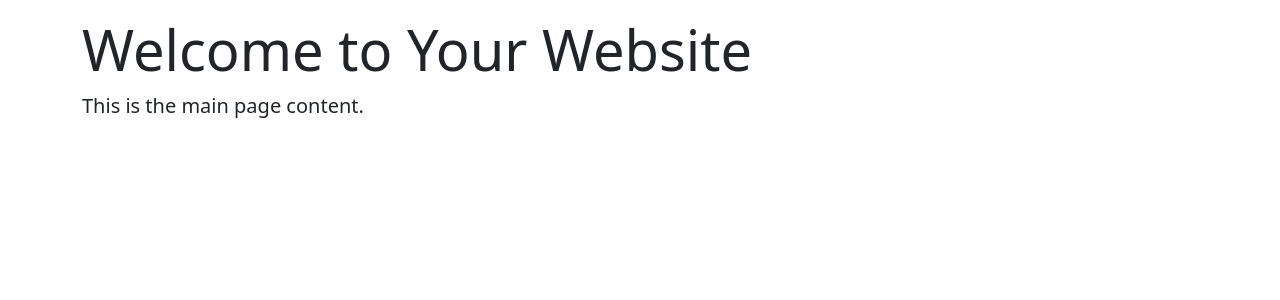
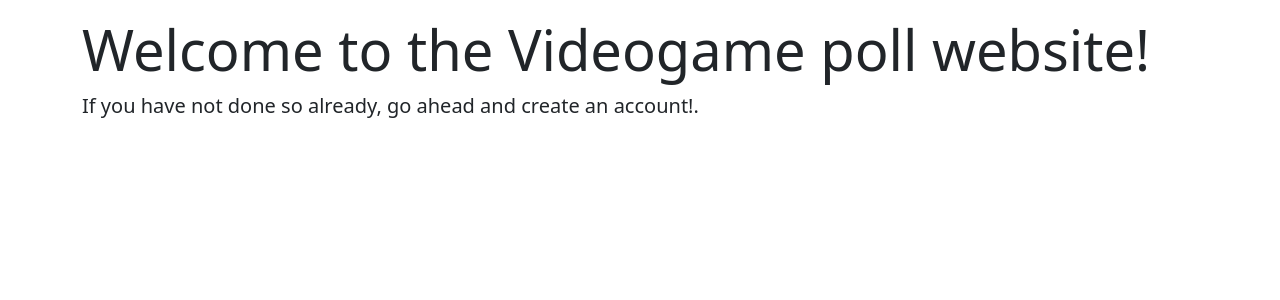
Before and after one commit to alschultz2/miniproject3AS, a Flask app: page / in a window 1280 px wide. Shown: the part 56-356 px from the top of the page. Run offline with Flask 3, Linux system fonts and the light colour scheme.

Commit message:
Updated some of the text and some of the comments.

```diff
--- a/app.py
+++ b/app.py
@@ -21,22 +21,22 @@
 
 from flask import Flask, render_template, request, redirect, url_for, session, flash
 from db import init_db, register_user, get_user_by_username, check_password
+#Above are all the imports for the project
 
 app = Flask(__name__)
-app.secret_key = 'your_secret_key'  # Replace with a secure secret key
+app.secret_key = '318725'
+#Above is the flask initializations and the secret key ....shhhhhhhhhh.
 
-# Initialize the database
 init_db(app)
+#Above initializes the database
 
-# Additional routes and configurations go here...
-# For example, a simple home route:
 
-# Home route
 @app.route('/')
 def home():
     return render_template('home.html')
+#Above is the home route
 
-# Registration route
+
 @app.route('/register', methods=['GET', 'POST'])
 def register():
     message = None
@@ -54,8 +54,9 @@ def register():
             message = 'Registration successful'
 
     return render_template('register.html', message=message)
+#Above is the register route
 
-# Login route
+
 @app.route('/login', methods=['GET', 'POST'])
 def login():
     message = None
@@ -75,15 +76,17 @@ def login():
             message = 'Incorrect username or password'
 
     return render_template('login.html', message=message)
+#Above is the login route
 
-# Logout route
+
 @app.route('/logout')
 def logout():
     session.clear()
     flash('You have been logged out', 'info')
     return redirect(url_for('home'))
+#Above deals with the logout part of the program
 
-# Route to handle poll1 submissions
+
 @app.route('/poll1', methods=['GET', 'POST'])
 def poll1():
     if 'username' not in session or not session['logged_in']:
@@ -96,8 +99,9 @@ def poll1():
         flash(f'Thank you for submitting your favorite game: {favorite_game}', 'success')
 
     return render_template('poll1.html')
+#Everything above deals with connecting the route to poll1
 
-# Route to handle poll2 submissions
+
 @app.route('/poll2', methods=['GET', 'POST'])
 def poll2():
     if 'username' not in session or not session['logged_in']:
@@ -110,6 +114,9 @@ def poll2():
         flash(f'Thank you for submitting the most disappointing game: {disappointing_game}', 'success')
 
     return render_template('poll2.html')
+#Everything above deals with connecting to the route of poll2
+
 
 if __name__ == '__main__':
     app.run(debug=True)
+#Makes sure that the program doesnt run imported as a module but when a script is executed.
--- a/schema.sql
+++ b/schema.sql
@@ -3,3 +3,7 @@ CREATE TABLE IF NOT EXISTS users (
     username TEXT NOT NULL,
     password TEXT NOT NULL
 );
+/*
+ The code above make it so that if the table does not already exist it will create the table
+ It will also make sure that the username and password are entered as it is mandatory
+ */
--- a/templates/base.html
+++ b/templates/base.html
@@ -4,7 +4,6 @@
     <meta charset="UTF-8">
     <meta name="viewport" content="width=device-width, initial-scale=1.0">
     <title>{% block title %}Default Title{% endblock %}</title>
-    <!-- Bootstrap CSS -->
     <link rel="stylesheet" href="https://cdn.jsdelivr.net/npm/bootstrap@5.3.0/dist/css/bootstrap.min.css" integrity="..." crossorigin="anonymous">
 </head>
 <body>
@@ -47,8 +46,6 @@
             {% block content %}{% endblock %}
         </main>
     </div>
-
-    <!-- Bootstrap JS and Popper.js (optional) -->
     <script src="https://cdn.jsdelivr.net/npm/bootstrap@5.3.0/dist/js/bootstrap.bundle.min.js" integrity="..." crossorigin="anonymous"></script>
 </body>
 </html>
--- a/templates/home.html
+++ b/templates/home.html
@@ -1,10 +1,9 @@
 {% extends 'base.html' %}
-
 {% block title %}Home{% endblock %}
-
 {% block content %}
     <div class="jumbotron">
-        <h1 class="display-4">Welcome to Your Website</h1>
-        <p class="lead">This is the main page content.</p>
+        <h1 class="display-4">Welcome to the Videogame poll website!</h1>
+        <p class="lead">If you have not done so already, go ahead and create an account!.</p>
     </div>
 {% endblock %}
+<!--This is the homepage of the document.-->
--- a/templates/login.html
+++ b/templates/login.html
@@ -1,7 +1,5 @@
 {% extends 'base.html' %}
-
 {% block title %}Login{% endblock %}
-
 {% block content %}
     <div class="row">
         <div class="col-md-6 mx-auto mt-5">
@@ -15,7 +13,6 @@
                             {{ message }}
                         </div>
                     {% endif %}
-                    <!-- Your login form here -->
                     <form action="{{ url_for('login') }}" method="post">
                         <div class="mb-3">
                             <label for="username" class="form-label">Username</label>
@@ -32,3 +29,4 @@
         </div>
     </div>
 {% endblock %}
+<!-- This is everything dealing with the login form -->
--- a/templates/poll1.html
+++ b/templates/poll1.html
@@ -1,12 +1,9 @@
 {% extends 'base.html' %}
-
 {% block title %}Poll 1{% endblock %}
-
 {% block content %}
     <div class="jumbotron">
         <h1 class="display-4">Poll 1: Your Current Favorite Videogame</h1>
         <p class="lead">Please share your current favorite videogame with us.</p>
-        <!-- Your form for poll 1 here -->
         <form action="{{ url_for('poll1') }}" method="post">
             <div class="mb-3">
                 <label for="favorite_game" class="form-label">Favorite Videogame</label>
--- a/templates/poll2.html
+++ b/templates/poll2.html
@@ -1,12 +1,9 @@
 {% extends 'base.html' %}
-
 {% block title %}Poll 2{% endblock %}
-
 {% block content %}
     <div class="jumbotron">
         <h1 class="display-4">Poll 2: Most Disappointing Game</h1>
         <p class="lead">Share the most disappointing game you've played lately.</p>
-        <!-- Your form for poll 2 here -->
         <form action="{{ url_for('poll2') }}" method="post">
             <div class="mb-3">
                 <label for="disappointing_game" class="form-label">Most Disappointing Game</label>
--- a/templates/register.html
+++ b/templates/register.html
@@ -1,7 +1,5 @@
 {% extends 'base.html' %}
-
 {% block title %}Register{% endblock %}
-
 {% block content %}
     <div class="row">
         <div class="col-md-6 mx-auto mt-5">
@@ -15,7 +13,6 @@
                             {{ message }}
                         </div>
                     {% endif %}
-                    <!-- Your registration form here -->
                     <form action="{{ url_for('register') }}" method="post">
                         <div class="mb-3">
                             <label for="username" class="form-label">Username</label>
```
